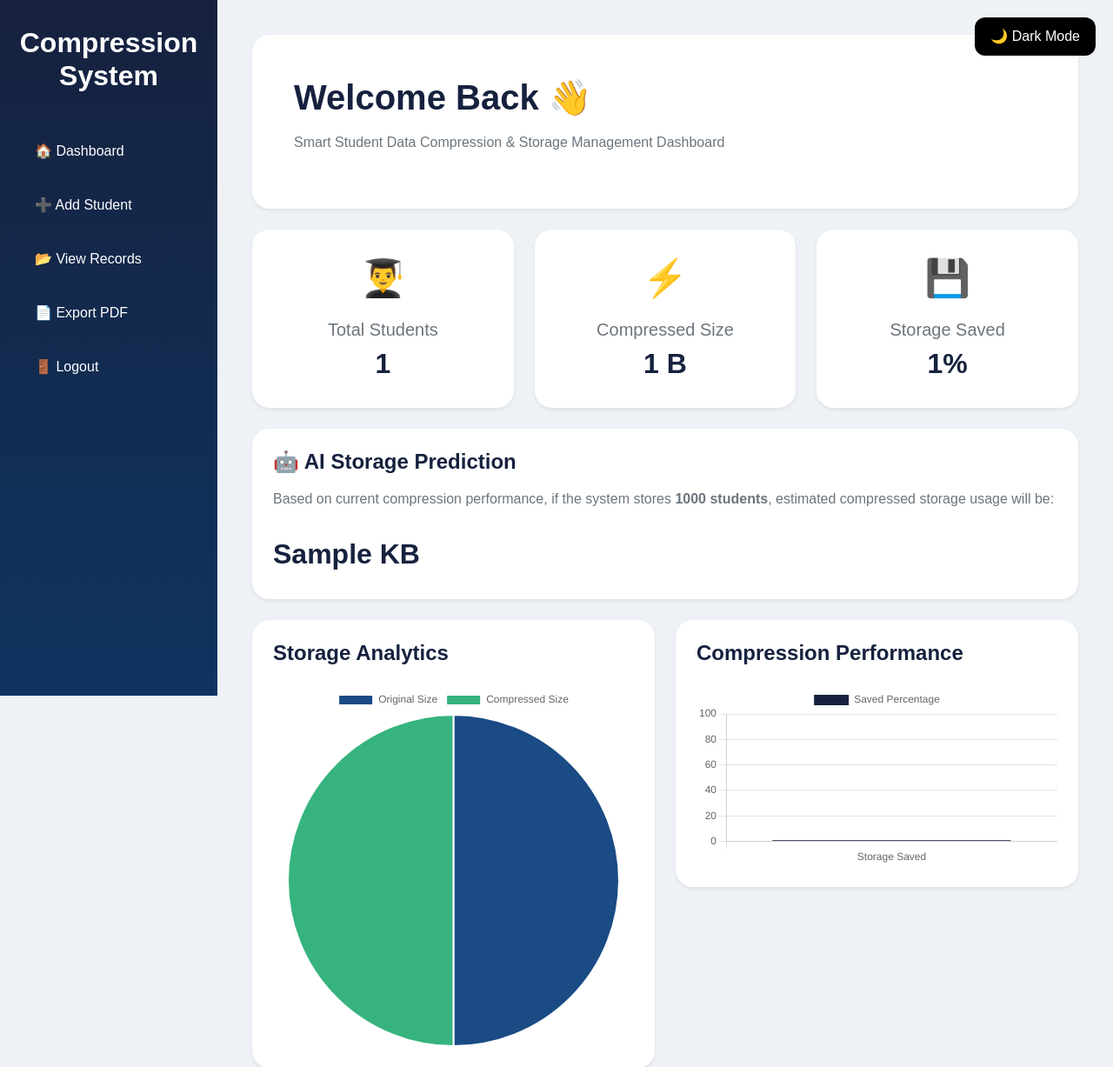
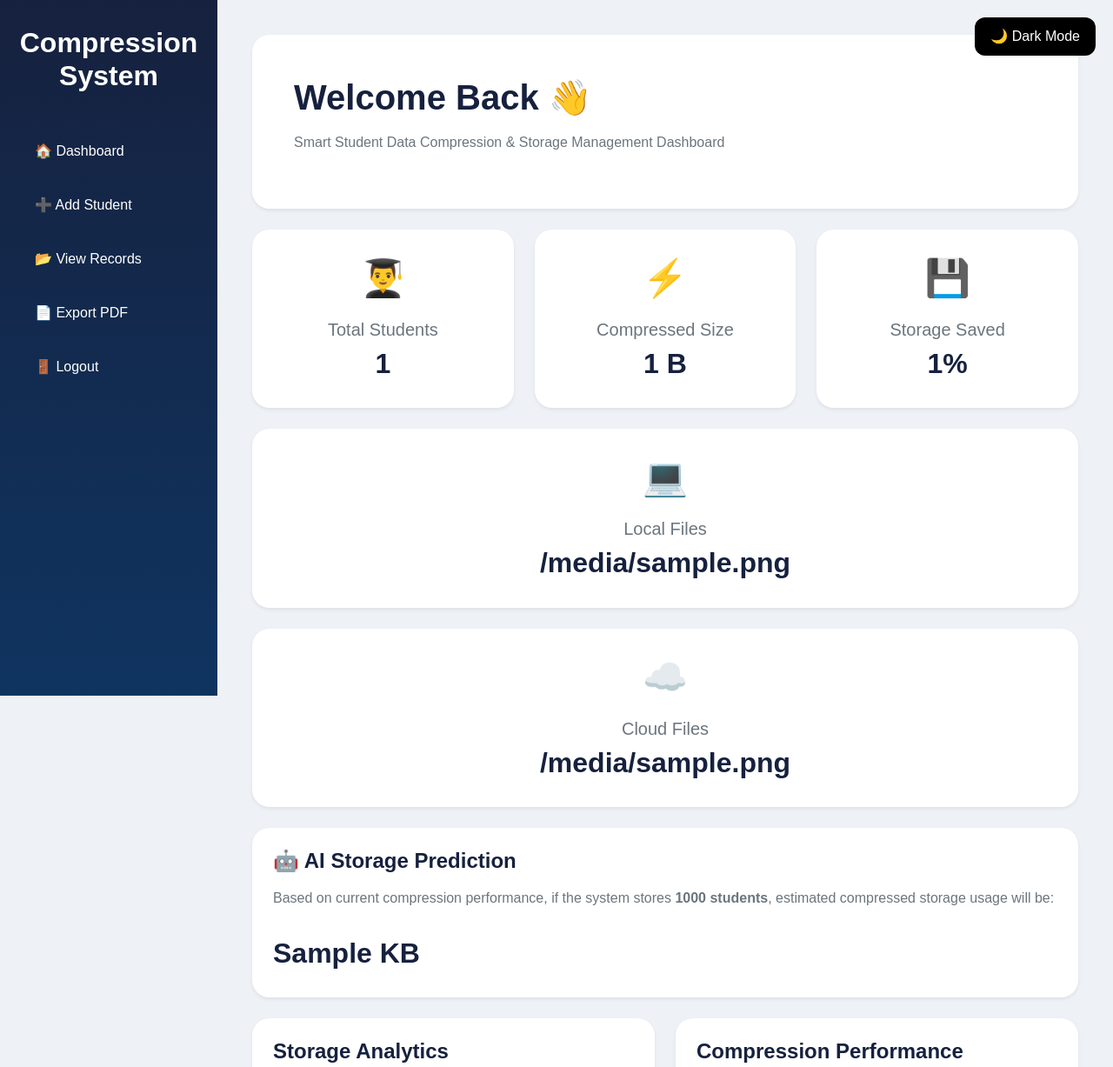
Before and after one commit to ChenulSandiw/student-compression-system, a Flask app: template templates/dashboard.html in a window 1280 px wide. Shown: the top 1227 px of the page at 87% size. Run offline with Flask 3, Linux system fonts and the light colour scheme; the template is opened without the code that fills it: most values are stand-ins (such as "Sample title", 1, 10 or a date in 2020); some libraries are stand-ins or nearby versions.

Commit message:
Added local and cloud stats

```diff
--- a/app.py
+++ b/app.py
@@ -93,6 +93,19 @@ def dashboard():
     cursor.execute("SELECT COUNT(*) FROM students")
     total_students = cursor.fetchone()[0]
 
+    # Local Storage Count
+    cursor.execute(
+    "SELECT COUNT(*) FROM students WHERE storage_type='Local Storage'"
+)
+    local_files = cursor.fetchone()[0]
+
+# Cloud Storage Count
+    cursor.execute(
+    "SELECT COUNT(*) FROM students WHERE storage_type='Cloud Storage'"
+)
+    cloud_files = cursor.fetchone()[0]
+
+
     # Total Original Size
     cursor.execute("SELECT SUM(original_size) FROM students")
     original_size = cursor.fetchone()[0]
@@ -145,7 +158,9 @@ def dashboard():
         original_size=original_size,
         compressed_size=compressed_size,
         saved_percentage=saved_percentage,
-        predicted_storage=predicted_storage
+        predicted_storage=predicted_storage,
+        local_files=local_files,
+        cloud_files=cloud_files
     )
 
 
--- a/templates/dashboard.html
+++ b/templates/dashboard.html
@@ -268,6 +268,46 @@
 
         </div>
 
+            <div class="card stat-card shadow-sm p-4 mb-4 text-center">
+
+                <div class="icon">
+                    💻
+
+                </div>
+
+                <h5 class="text-muted-custom mt-3">
+                    Local Files
+
+                </h5>
+
+                <h2 class="main-title">
+                    {{local_files}}
+
+                </h2>
+
+            </div>
+
+            <div class="card stat-card shadow-sm p-4 mb-4 text-center">
+
+                <div class="icon">
+                    ☁️
+                </div>
+
+                <h5 class="text-muted-custom mt-3">
+                    Cloud Files
+
+                </h5>
+
+                <h2 class="main-title">
+
+                    {{cloud_files}}
+
+                </h2>
+
+            </div>
+
+
+
         <!-- AI Prediction -->
         <div class="card dashboard-card shadow-sm p-4 mb-4">
 
```
